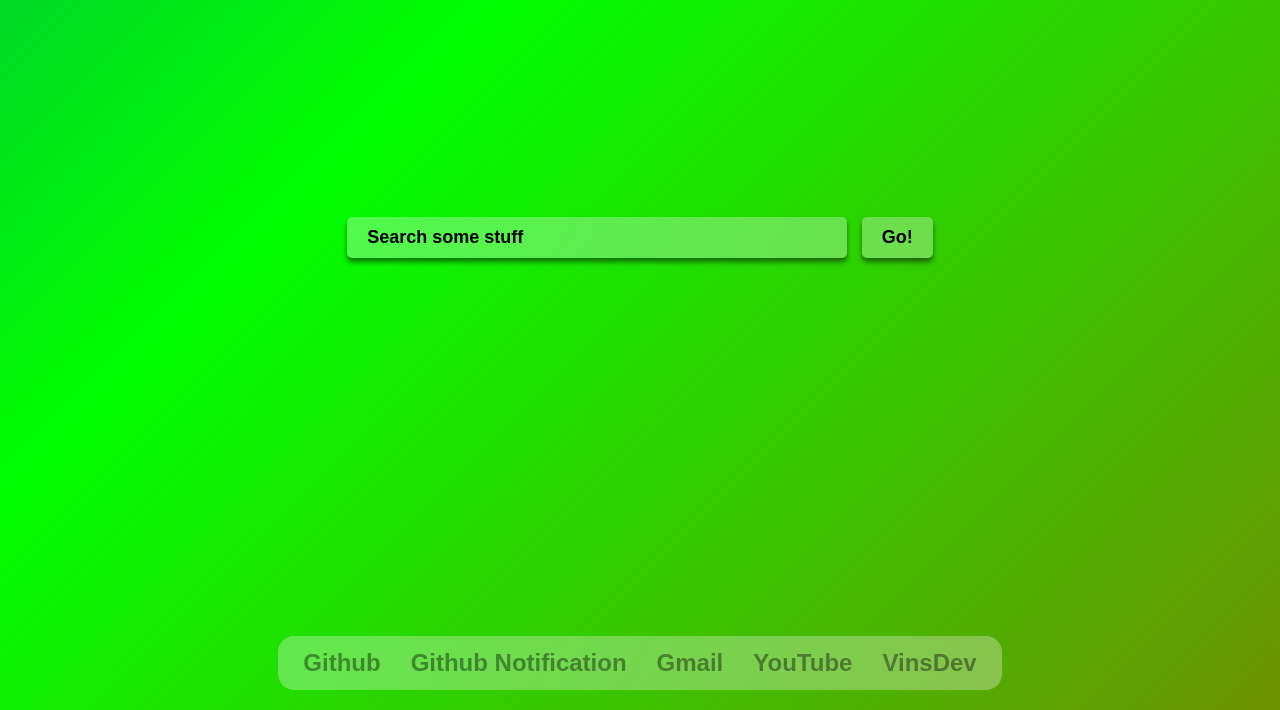
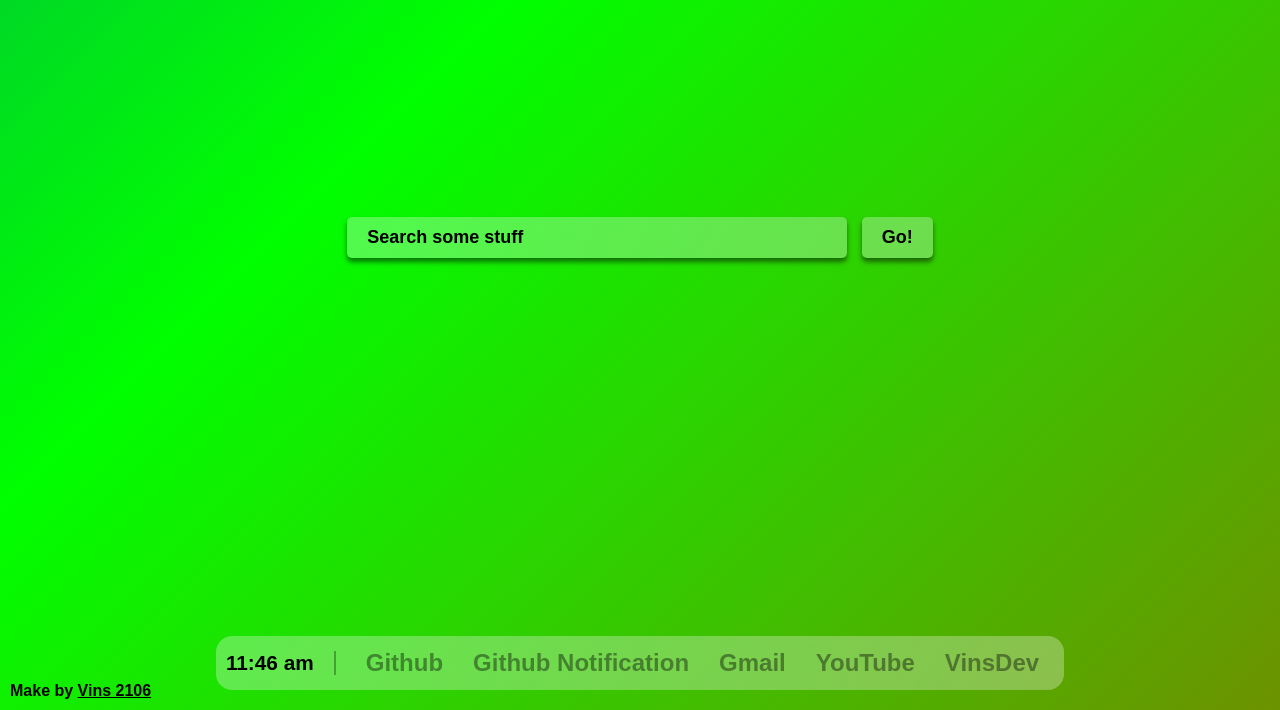
Before and after one commit to Vins2106/Brave-NewTab, a plain HTML site: page index.html in a window 1280 px wide. Shown: the part 90-800 px from the top of the page. Drawn offline with Linux system fonts and the light colour scheme; a web font is replaced by a local one.

Commit message:
add: time and copyright

```diff
--- a/css/styles.css
+++ b/css/styles.css
@@ -109,6 +109,31 @@ body {
 	color: black;
 }
 
+.clock {
+	border-right: 2px solid rgb(0,0,0,0.3);
+	padding-right: 20px;
+	margin-right: 15px;
+}
+
+.time {
+	color: black;
+	font-weight: bold;
+	font-size: 1.3em;
+}
+
+.cr {
+	position: fixed;
+	bottom: 10px;
+	left: 10px;
+}
+
+.cr-text, .cr-text a {
+	color: black;
+	font-weight: bold;
+}
+
+
+
 
 
 
--- a/index.html
+++ b/index.html
@@ -44,6 +44,9 @@
 
 
 	<div class="navigation">
+		<div class="clock">
+			<div class="time" id="time">00:00 AM/PM</div>
+		</div>
 		<div class="navs">
 			<div class="nav" title="Your github profile" onclick="winOpen('github')">
 				Github
@@ -63,6 +66,10 @@
 		</div>
 	</div>
 
+	<div class="cr">
+		<p class="cr-text">Make by <a href="https://vinsdev.xyz">Vins 2106</a></p>
+	</div>
+
 	<!-- Script -->
 	<script type="text/javascript" src="./js/script.js"></script>
 </body>
--- a/js/script.js
+++ b/js/script.js
@@ -44,3 +44,22 @@ form.addEventListener("submit", (e) => {
 	location.href = googleSearch + search
 	return;
 })
+
+let time = document.getElementById("time");
+
+time.innerHTML = formatAMPM(new Date());
+
+setInterval(() => {
+	time.innerHTML = formatAMPM(new Date())
+}, 1 * 1000)
+
+function formatAMPM(date) {
+  var hours = date.getHours();
+  var minutes = date.getMinutes();
+  var ampm = hours >= 12 ? 'pm' : 'am';
+  hours = hours % 12;
+  hours = hours ? hours : 12; // the hour '0' should be '12'
+  minutes = minutes < 10 ? '0'+minutes : minutes;
+  var strTime = hours + ':' + minutes + ' ' + ampm;
+  return strTime;
+}
```
